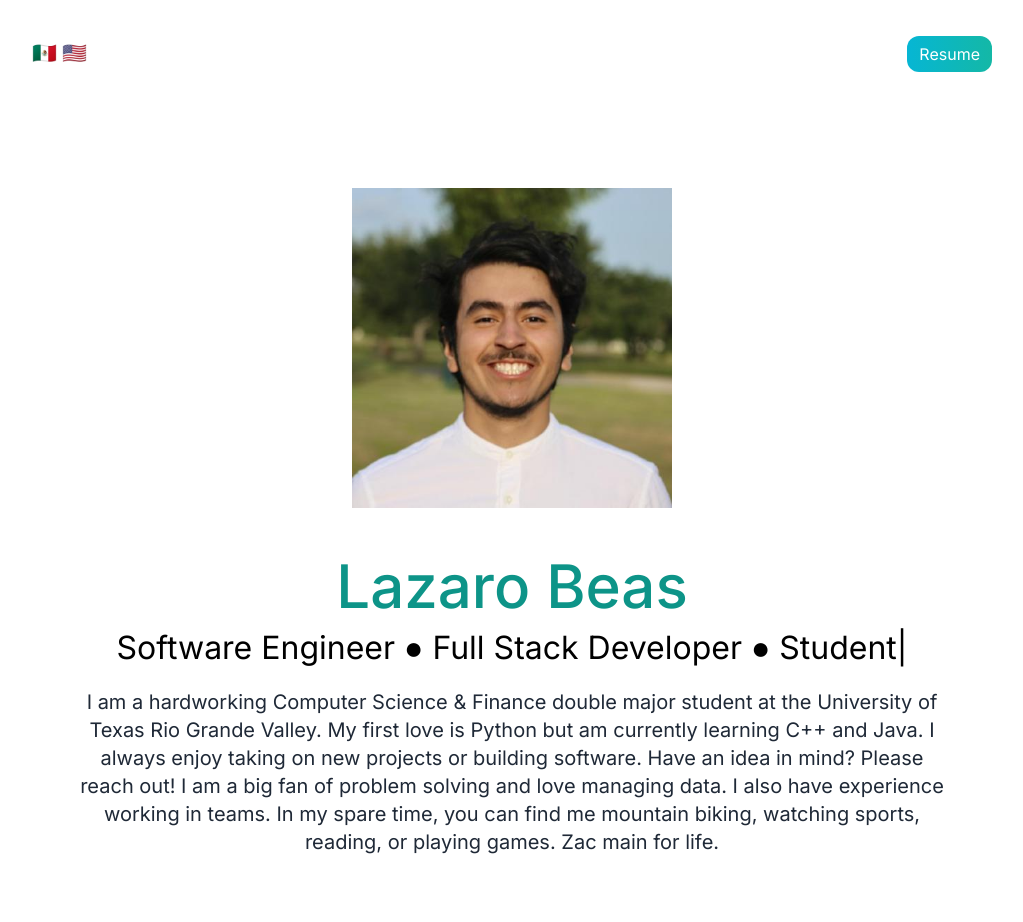
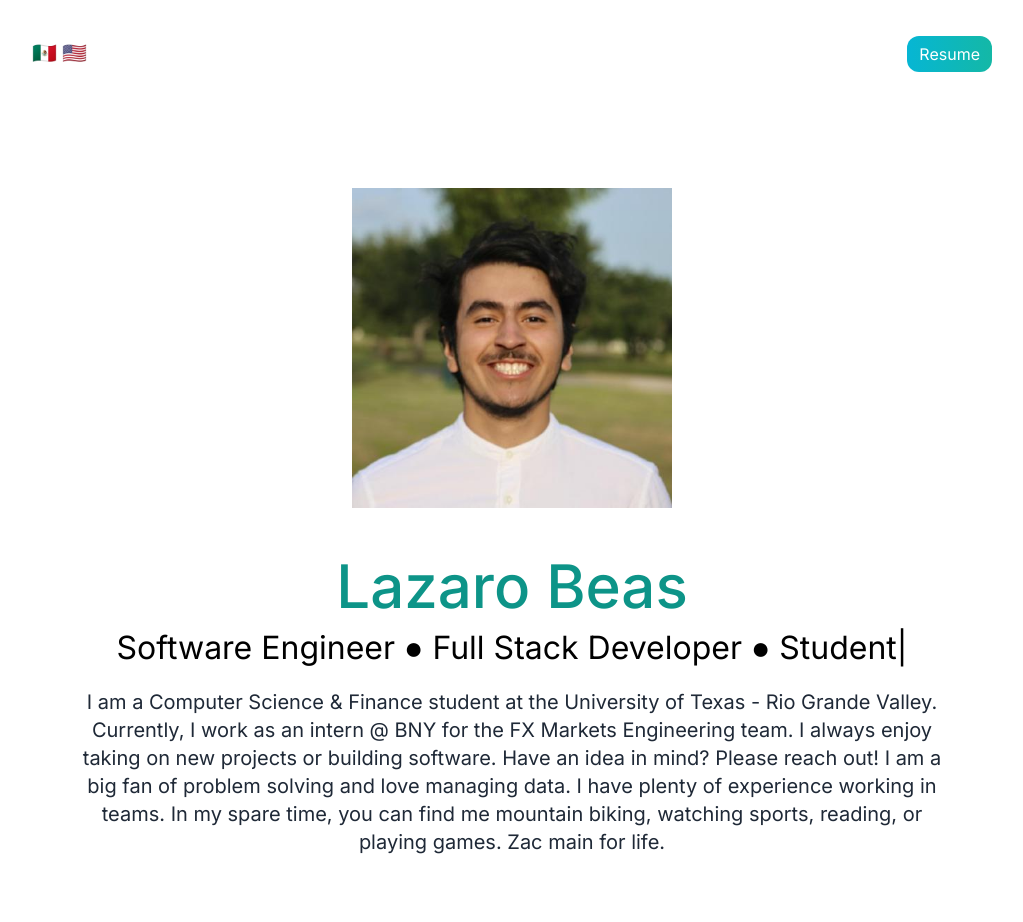
Before and after one commit to lazarobeas/lazarobeas.github.io, a Next.js app: page / in a window 1280 px wide. Shown: the top 922 px of the page, without its empty margins (128-1151 px from the left). Built offline with nearby package versions, Linux system fonts and the light colour scheme.

Commit message:
job update

```diff
--- a/app/page.js
+++ b/app/page.js
@@ -46,10 +46,11 @@ export default function Home() {
                   repeat={Infinity}
               />
               <p className="text-md py-4 leading-8 text-gray-800 md:text-xl">
-                  I am a hardworking Computer Science & Finance double major student at the University of Texas Rio Grande Valley. My first love is
-                  Python but am currently learning C++ and Java. I always enjoy taking on new projects or building software. Have an idea in mind?
-                  Please reach out! I am a big fan of problem solving and love managing data. I also have experience working
-                  in teams. In my spare time,
+                  I am a Computer Science & Finance student at the University of Texas - Rio Grande Valley. Currently, I work
+                  as an intern @ BNY for the FX Markets Engineering team.
+                  I always enjoy taking on new projects or building software. Have an idea in mind?
+                  Please reach out! I am a big fan of problem solving and love managing data.
+                  I have plenty of experience working in teams. In my spare time,
                   you can find me mountain biking, watching sports, reading, or playing games. Zac main for life.
               </p>
           </div>
@@ -151,7 +152,7 @@ export default function Home() {
                             NBA game based on historical game data. The model accuracy ranged from 65%-33% with an
                             average of 54% in a 1-month period. I also leveraged NBA-API to facilitate data collection and
                             created my own dataset containing a player game splits. Used over 10,000 player data points to train various models,
-                            such as logistic regresssions, gradient boosting, & XGBoost. Feature engineering and hyperparameter tuning was also
+                            such as logistic regressions, gradient boosting, & XGBoost. Feature engineering and hyper parameter tuning was also
                             considered as I looked to prevent overfitting and high accuracy scores.
                             I preprocessed data by creating dummy variables for new features such as home/away game advantage,
                             and binarized the target variable based on a threshold of x points. Front-end built with Next.js
@@ -174,7 +175,7 @@ export default function Home() {
                         </h4>
                     </li>
                     <li className="flex-3 flex-col text-right">
-                        <p>Using Python, Selenium, and Pandas, I succesfully built a webscraper that can be deployed on the PrizePicks DFS website
+                        <p>Using Python, Selenium, and Pandas, I successfully built a web scraper that can be deployed on the PrizePicks DFS website
                             and retrieves all of the posted lines and props for a specific sport. It then renders all of the data
                             into a .csv file filtered by player, prop type, and sport. This data is stored in a local database to make prop research more efficient.
                             Source code can be found
```
